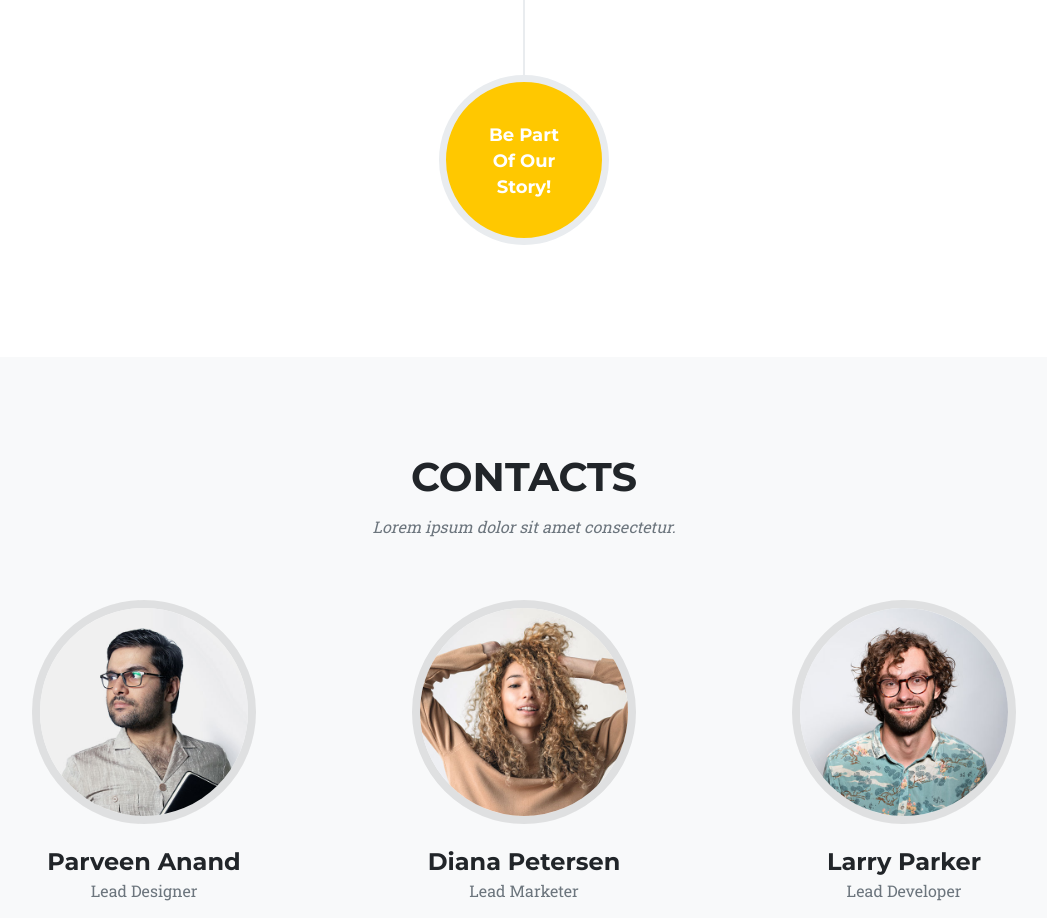
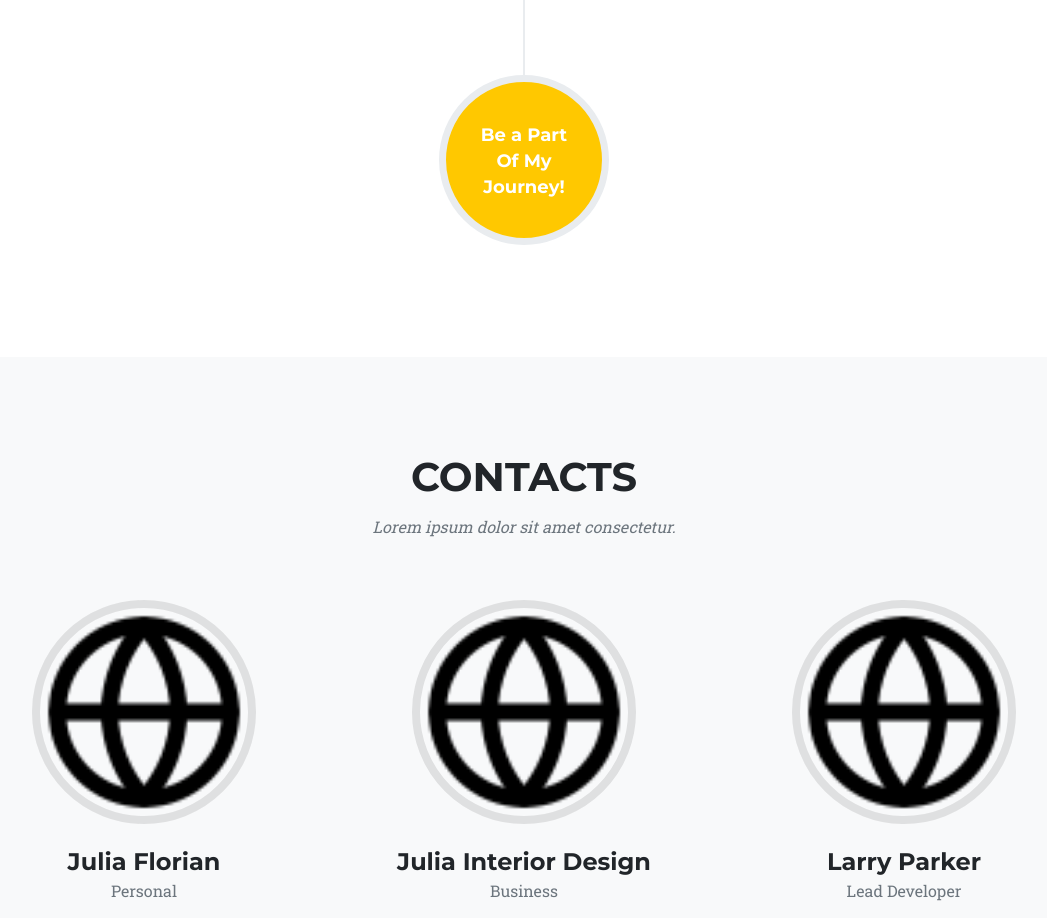
Before and after one commit to JuliasInterior/JuliasInterior.github.io, a plain HTML site: page index.html in a window 1280 px wide. Shown: the part 4140-5058 px from the top of the page, without its empty margins (116-1163 px from the left). Drawn offline with nearby package versions, Linux system fonts and the light colour scheme.

Commit message:
placeholders

```diff
--- a/index.html
+++ b/index.html
@@ -184,7 +184,7 @@
             <div class="container">
                 <div class="text-center">
                     <h2 class="section-heading text-uppercase">About</h2>
-                    <h3 class="section-subheading text-muted">Lorem ipsum dolor sit amet consectetur.</h3>
+                    <h3 class="section-subheading text-muted">This has been my journey so far!</h3>
                 </div>
                 <ul class="timeline">
                     <li>
@@ -230,11 +230,11 @@
                     <li class="timeline-inverted">
                         <div class="timeline-image">
                             <h4>
-                                Be Part
+                                Be a Part
                                 <br />
-                                Of Our
+                                Of My
                                 <br />
-                                Story!
+                                Journey!
                             </h4>
                         </div>
                     </li>
@@ -251,9 +251,9 @@
                 <div class="row">
                     <div class="col-lg-4">
                         <div class="team-member">
-                            <img class="mx-auto rounded-circle" src="assets/img/team/1.jpg" alt="..." />
-                            <h4>Parveen Anand</h4>
-                            <p class="text-muted">Lead Designer</p>
+                            <img class="mx-auto rounded-circle" src="assets/favicon.ico" alt="..." />
+                            <h4>Julia Florian</h4>
+                            <p class="text-muted">Personal</p>
                             <a class="btn btn-dark btn-social mx-2" href="#!" aria-label="Parveen Anand Twitter Profile"><i class="fab fa-twitter"></i></a>
                             <a class="btn btn-dark btn-social mx-2" href="#!" aria-label="Parveen Anand Facebook Profile"><i class="fab fa-facebook-f"></i></a>
                             <a class="btn btn-dark btn-social mx-2" href="#!" aria-label="Parveen Anand LinkedIn Profile"><i class="fab fa-linkedin-in"></i></a>
@@ -261,9 +261,9 @@
                     </div>
                     <div class="col-lg-4">
                         <div class="team-member">
-                            <img class="mx-auto rounded-circle" src="assets/img/team/2.jpg" alt="..." />
-                            <h4>Diana Petersen</h4>
-                            <p class="text-muted">Lead Marketer</p>
+                            <img class="mx-auto rounded-circle" src="assets/favicon.ico" alt="..." />
+                            <h4>Julia Interior Design</h4>
+                            <p class="text-muted">Business</p>
                             <a class="btn btn-dark btn-social mx-2" href="#!" aria-label="Diana Petersen Twitter Profile"><i class="fab fa-twitter"></i></a>
                             <a class="btn btn-dark btn-social mx-2" href="#!" aria-label="Diana Petersen Facebook Profile"><i class="fab fa-facebook-f"></i></a>
                             <a class="btn btn-dark btn-social mx-2" href="#!" aria-label="Diana Petersen LinkedIn Profile"><i class="fab fa-linkedin-in"></i></a>
@@ -271,7 +271,7 @@
                     </div>
                     <div class="col-lg-4">
                         <div class="team-member">
-                            <img class="mx-auto rounded-circle" src="assets/img/team/3.jpg" alt="..." />
+                            <img class="mx-auto rounded-circle" src="assets/favicon.ico" alt="..." />
                             <h4>Larry Parker</h4>
                             <p class="text-muted">Lead Developer</p>
                             <a class="btn btn-dark btn-social mx-2" href="#!" aria-label="Larry Parker Twitter Profile"><i class="fab fa-twitter"></i></a>
@@ -286,6 +286,7 @@
             </div>
         </section>
         <!-- Clients-->
+        <!--
         <div class="py-5">
             <div class="container">
                 <div class="row align-items-center">
@@ -304,15 +305,14 @@
                 </div>
             </div>
         </div>
+        -->
         <!-- Footer-->
         <footer class="footer py-4">
             <div class="container">
                 <div class="row align-items-center">
                     <div class="col-lg-4 text-lg-start">Copyright &copy; Julia's Interior Design 2022</div>
                     <div class="col-lg-4 my-3 my-lg-0">
-                        <a class="btn btn-dark btn-social mx-2" href="#!" aria-label="Twitter"><i class="fab fa-twitter"></i></a>
-                        <a class="btn btn-dark btn-social mx-2" href="#!" aria-label="Facebook"><i class="fab fa-facebook-f"></i></a>
-                        <a class="btn btn-dark btn-social mx-2" href="#!" aria-label="LinkedIn"><i class="fab fa-linkedin-in"></i></a>
+                        <a class="btn btn-dark btn-social mx-2" href="#!"><i class="fa-solid fa-envelope-dot"></i></a>
                     </div>
                     <div class="col-lg-4 text-lg-end">
                         <a class="link-dark text-decoration-none me-3" href="#!">Privacy Policy</a>
```
Also changed, not shown: assets/img/logos/facebook.svg (deleted), assets/img/logos/google.svg (deleted), assets/img/logos/ibm.svg (deleted), assets/img/logos/microsoft.svg (deleted), assets/img/navbar-logo.svg (deleted).
